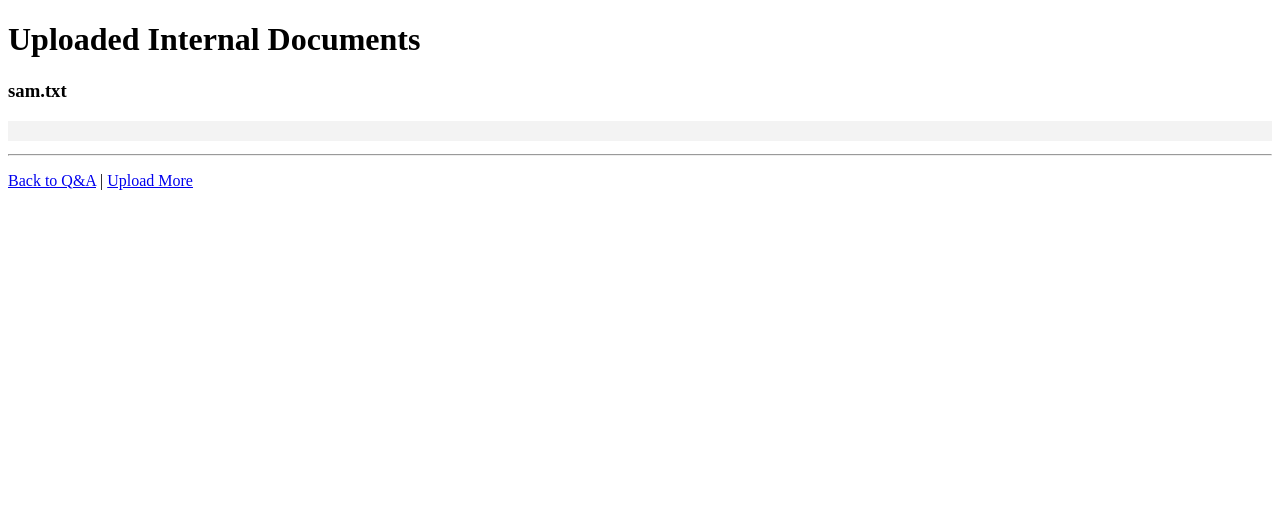
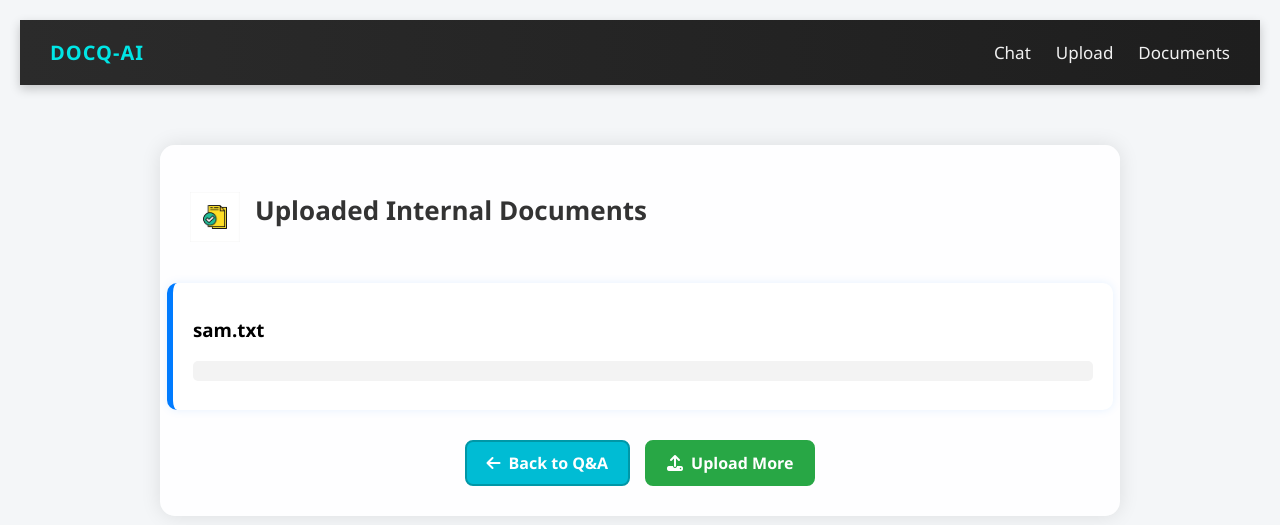
Before and after one commit to shrimathiravi07/Internal-Docs-Q-A-Assistant-for-Teams, a Flask app: page /docs in a window 1280 px wide. Shown: the top 525 px of the page. Run offline with Flask 3, Linux system fonts and the light colour scheme.

Commit message:
templattes  file completed

```diff
--- a/templates/docs.html
+++ b/templates/docs.html
@@ -1,15 +1,42 @@
 <!DOCTYPE html>
-<html>
+<html lang="en">
 <head>
+    <meta charset="UTF-8">
     <title>View Uploaded Documents</title>
+    <link rel="stylesheet" href="{{ url_for('static', filename='view.css') }}">
+      <link rel="stylesheet" href="{{ url_for('static', filename='style.css') }}">
+    <link rel="stylesheet" href="https://cdnjs.cloudflare.com/ajax/libs/font-awesome/6.4.0/css/all.min.css">
+     <link rel="shortcut icon" href="{{ url_for('static', filename='img/icons.png')}}" type="image/x-icon">
 </head>
 <body>
-    <h1>Uploaded Internal Documents</h1>
-    {% for file in files %}
-        <h3>{{ file.name }}</h3>
-        <pre style="background-color:#f3f3f3; padding:10px;">{{ file.content }}</pre>
-        <hr>
-    {% endfor %}
-    <p><a href="/">Back to Q&A</a> | <a href="/upload">Upload More</a></p>
+      <nav class="navbar">
+    <div class="project-title">DocQ-AI</div>
+    <div class="nav-links">
+        <a href="/" class="nav-link">Chat</a>
+        <a href="/upload" class="nav-link">Upload</a>
+        <a href="/docs" class="nav-link">Documents</a>
+
+    </div>
+</nav>
+    <div class="main-container">
+        <div class="header">
+            <img src="{{ url_for('static', filename='img/uploaded.png') }}" alt="Uploaded Icon" class="icon">
+            <h1>Uploaded Internal Documents</h1>
+        </div>
+
+        <div class="documents-list">
+            {% for file in files %}
+                <div class="doc-box">
+                    <h3>{{ file.name }}</h3>
+                    <pre>{{ file.content }}</pre>
+                </div>
+            {% endfor %}
+        </div>
+
+        <div class="bottom-buttons">
+            <a href="/" class="nav-btn"><i class="fas fa-arrow-left"></i> Back to Q&A</a>
+            <a href="/upload" class="upload-more-btn"><i class="fas fa-upload"></i> Upload More</a>
+        </div>
+    </div>
 </body>
 </html>
```
Also changed, not shown: templates/index.html (+38 -11 lines), templates/upload.html (+28 -4 lines).
